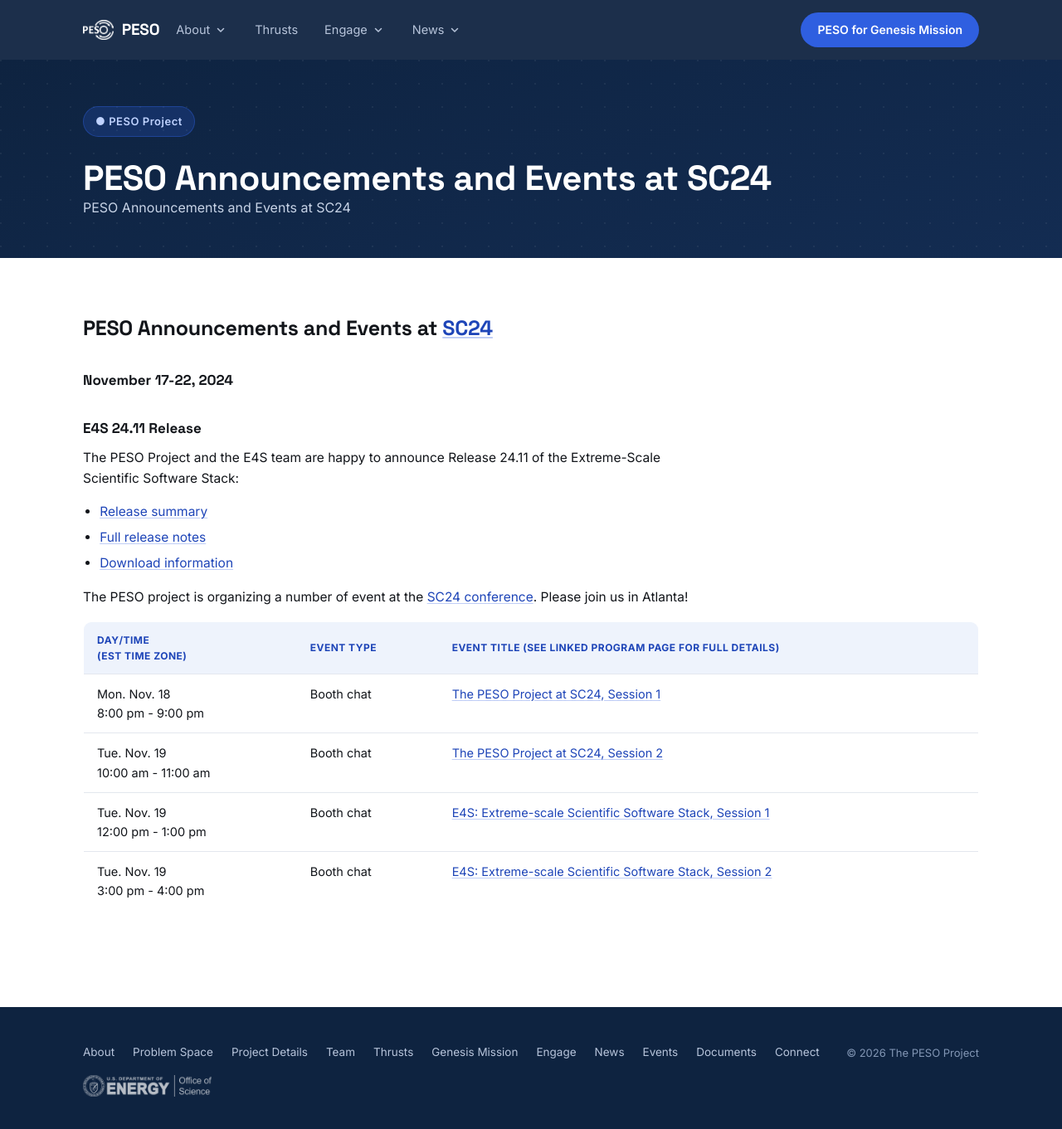
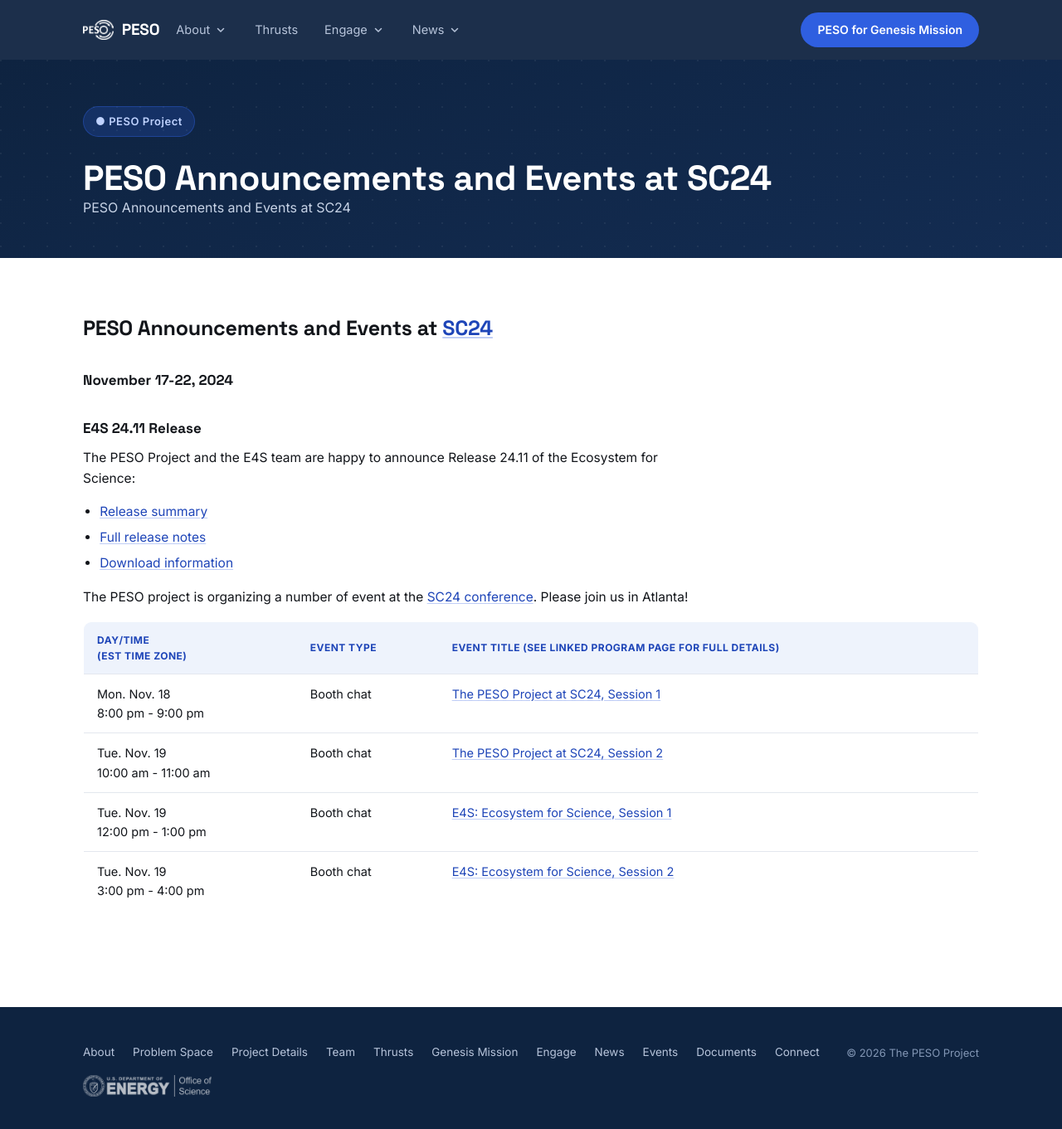
Before and after one commit to pesoproject/pesoproject.github.io, a Jekyll site: the page built from sc24.md, in a window 1280 px wide and 1374 px high. Shown: the top 1361 px of the window at 83% size. Built offline with Jekyll 4.4.1, drawn with Linux system fonts in a browser that asks for light colours.

Commit message:
Rename E4S long-form: Extreme-Scale Scientific Software Stack -> Ecosystem for Science
Replaced every spelled-out definition of E4S site-wide, keeping the
E4S acronym itself unchanged:
- _data/thrusts.yml (feeds /thrusts)
- about/details.md
- engage/spack.md
- sc24.md (including the two SC24 session titles)

engage/e4s.md never spelled out the acronym, so it needed no change.

Co-Authored-By: Claude Sonnet 5 <noreply@anthropic.com>

```diff
--- a/_data/thrusts.yml
+++ b/_data/thrusts.yml
@@ -31,10 +31,10 @@
     practical applications.
 
 - code: E4S
-  title: Extreme-scale Scientific Software Stack
+  title: Ecosystem for Science
   summary: A curated, tested software stack ready to run on DOE systems.
   description: >
-    The Extreme-scale Scientific Software Stack (E4S) provides a curated collection of HPC
+    The Ecosystem for Science (E4S) provides a curated collection of HPC
     software, ensuring easy access and deployment across different computing environments,
     with a focus on scalability and reproducibility.
   link: /engage/e4s
--- a/sc24.md
+++ b/sc24.md
@@ -10,7 +10,7 @@ permalink: /sc24
 
 ### E4S 24.11 Release
 
-The PESO Project and the E4S team are happy to announce Release 24.11 of the Extreme-Scale Scientific Software Stack:
+The PESO Project and the E4S team are happy to announce Release 24.11 of the Ecosystem for Science:
 - [Release summary](https://pesoproject.org/files/PesoE4SAnnouncement.pdf){: .text-pink-500 underline}
 - [Full release notes](https://oaciss.uoregon.edu/e4s/talks/E4S_24.11.pdf){: .text-pink-500 underline}
 - [Download information](https://e4s-project.github.io/download.html){: .text-pink-500 underline}
@@ -21,5 +21,5 @@ Day/Time<br>(EST time zone) | Event Type | Event Title (see linked program page
 :---     |    :------ |--------------------------------------------------------
 Mon. Nov. 18<br>8:00 pm - 9:00 pm | Booth chat | [The PESO Project at SC24, Session 1](https://pesoproject.org/files/PesoAtSc24.pdf){: .text-pink-500 underline}
 Tue. Nov. 19<br>10:00 am - 11:00 am | Booth chat | [The PESO Project at SC24, Session 2](https://pesoproject.org/files/PesoAtSc24.pdf){: .text-pink-500 underline}
-Tue. Nov. 19<br>12:00 pm - 1:00 pm | Booth chat | [E4S: Extreme-scale Scientific Software Stack, Session 1](https://pesoproject.org/files/PesoE4SAnnouncement.pdf){: .text-pink-500 underline}
-Tue. Nov. 19<br>3:00 pm - 4:00 pm | Booth chat | [E4S: Extreme-scale Scientific Software Stack, Session 2](https://pesoproject.org/files/PesoE4SAnnouncement.pdf){: .text-pink-500 underline}
+Tue. Nov. 19<br>12:00 pm - 1:00 pm | Booth chat | [E4S: Ecosystem for Science, Session 1](https://pesoproject.org/files/PesoE4SAnnouncement.pdf){: .text-pink-500 underline}
+Tue. Nov. 19<br>3:00 pm - 4:00 pm | Booth chat | [E4S: Ecosystem for Science, Session 2](https://pesoproject.org/files/PesoE4SAnnouncement.pdf){: .text-pink-500 underline}
```
Also changed, not shown: about/details.md (+1 -1 lines), engage/spack.md (+1 -1 lines).
